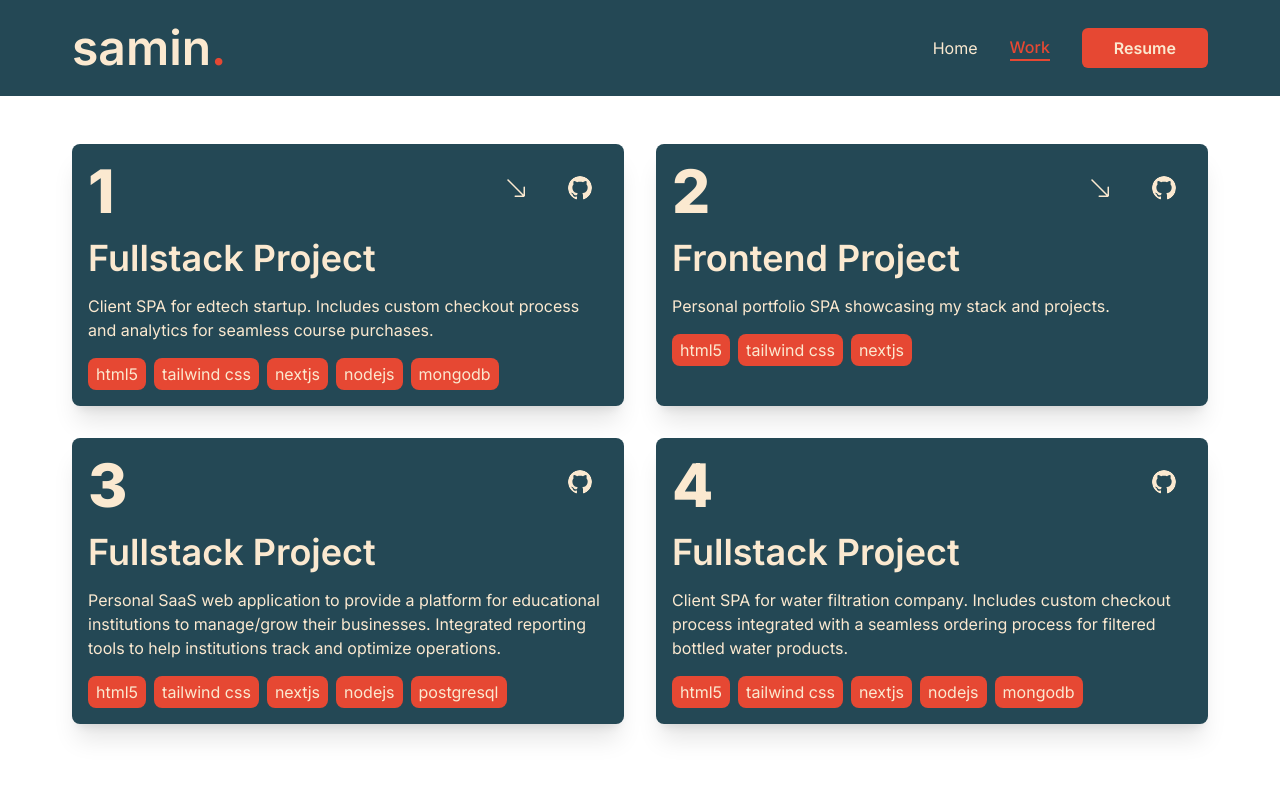
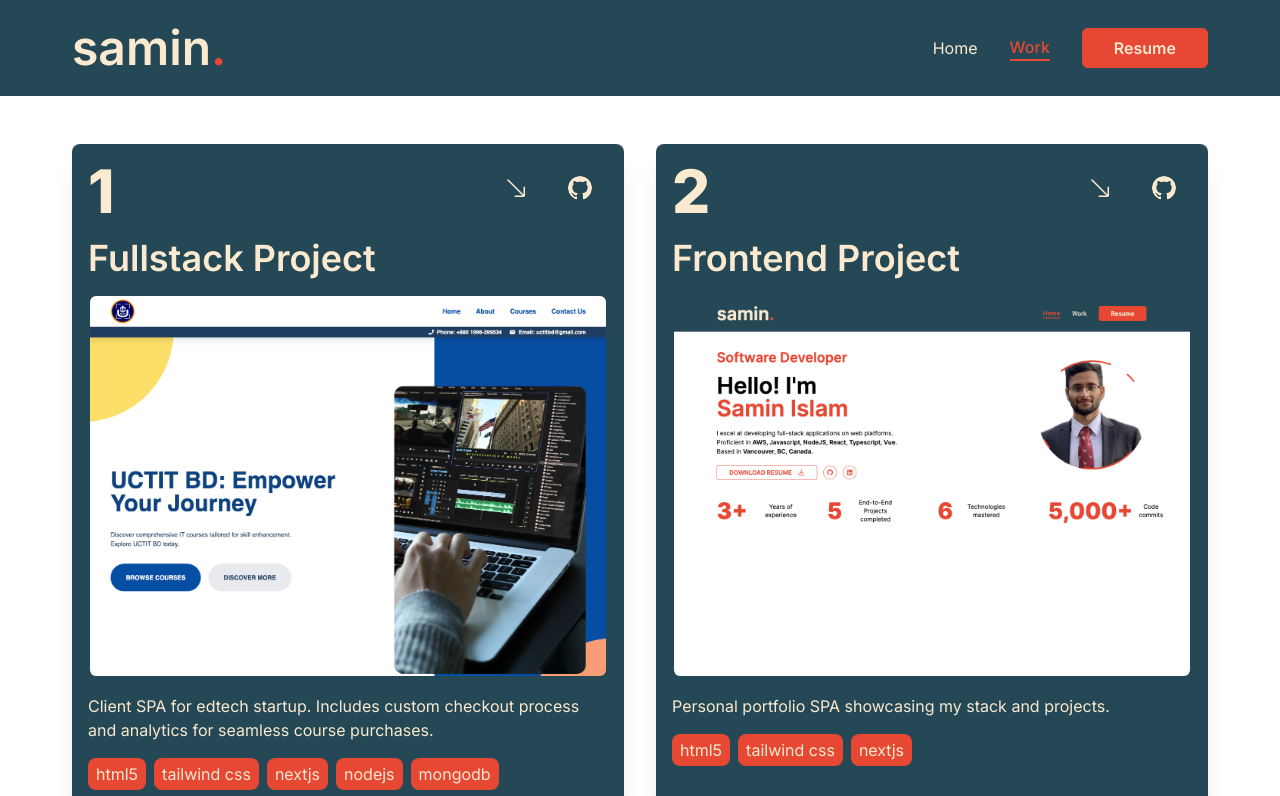
Before and after one commit to saminsss/portfolio, a Next.js app: page /work in a window 1280 px wide. Shown: the top 796 px of the page. Built offline with nearby package versions, Linux system fonts and the light colour scheme.

Commit message:
add images for projects

```diff
--- a/src/app/work/page.tsx
+++ b/src/app/work/page.tsx
@@ -6,6 +6,7 @@ import {
   TooltipProvider,
   TooltipTrigger,
 } from '@/components/ui/tooltip';
+import Image from 'next/image';
 import Link from 'next/link';
 import { BsArrowDownRight, BsGithub } from 'react-icons/bs';
 
@@ -18,6 +19,7 @@ const works = [
     live: 'https://uctitbd.com/',
     github: 'https://github.com/UCT-IT/training',
     stack: ['html5', 'tailwind css', 'nextjs', 'nodejs', 'mongodb'],
+    image: '/assets/work/thumb1.png',
   },
   {
     num: 2,
@@ -26,6 +28,7 @@ const works = [
     live: '/',
     github: 'https://uctitbd.com/',
     stack: ['html5', 'tailwind css', 'nextjs'],
+    image: '/assets/work/thumb2.png',
   },
   {
     num: 3,
@@ -49,8 +52,9 @@ const Work = () => {
     <section className="flex flex-col justify-center">
       <div className="grid grid-cols-1 lg:grid-cols-2 gap-8">
         {works.map((work) => (
-          <div key={work.live} className="flex flex-col">
-            <div className="h-full flex flex-col justify-start gap-4 bg-primary p-4 text-quaternary rounded-lg group shadow-xl group">
+          <div
+            key={work.live}
+            className="h-full flex flex-col justify-start gap-4 bg-primary p-4 text-quaternary rounded-lg group shadow-xl group">
             <div className="w-full flex justify-between items-center">
               <h2 className="font-extrabold text-quaternary capitalize group-hover:text-secondary transition-all duration-200">
                 {work.num}
@@ -87,6 +91,16 @@ const Work = () => {
               </div>
             </div>
             <h4>{work.title}</h4>
+            {work.image && (
+              <div className="w-full h-96 relative rounded-lg">
+                <Image
+                  src={work.image}
+                  alt={work.title}
+                  fill
+                  className="object-cover object-left-top rounded-lg border-2 border-primary"
+                />
+              </div>
+            )}
             <p>{work.description}</p>
             <ul className="flex gap-2 lowercase">
               {work.stack.map((skill) => (
@@ -98,7 +112,6 @@ const Work = () => {
               ))}
             </ul>
           </div>
-          </div>
         ))}
       </div>
     </section>
```
Also changed, not shown: public/assets/work/thumb1.png, public/assets/work/thumb2.png. Lines whose indentation alone changed are shown as unchanged.
